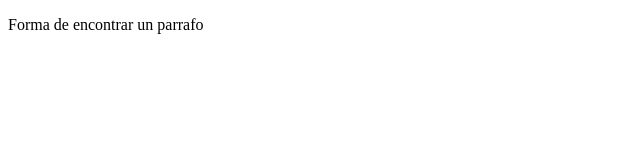
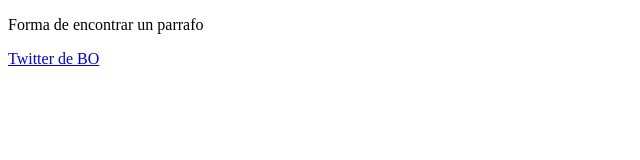
Before and after one commit to blitzopteron/marketing, a plain HTML site: page index.html in a window 1280 px wide. Shown: the whole page, without its empty margins (0-640 px from the left). Drawn offline with Linux system fonts and the light colour scheme.

Commit message:
Agregando Twitter

```diff
--- a/index.html
+++ b/index.html
@@ -6,5 +6,6 @@
 </head>
 <body>
 	<p>Forma de encontrar un parrafo</p>
+	<a href="https://twitter.com">Twitter de BO</a>
 </body>
 </html>
```
